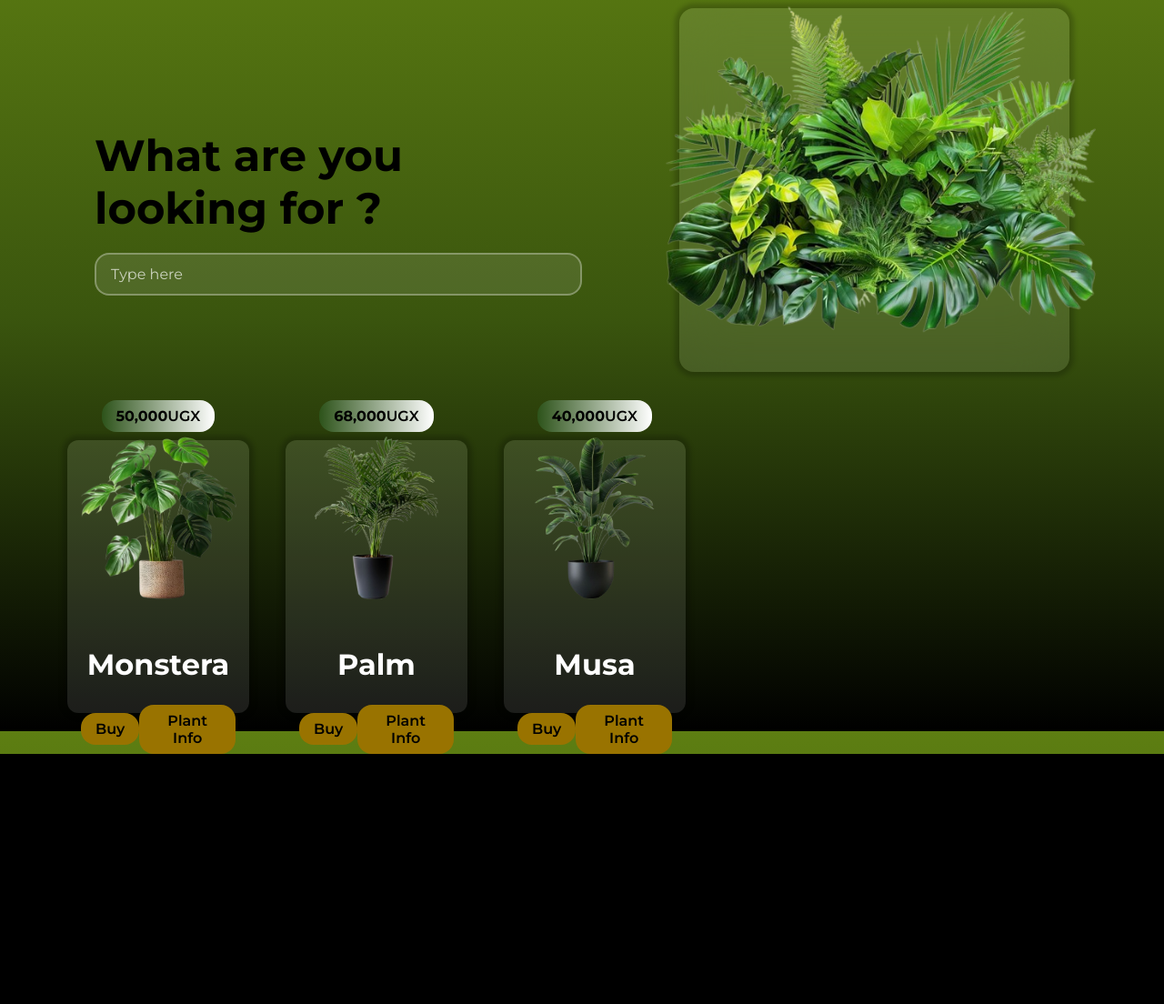
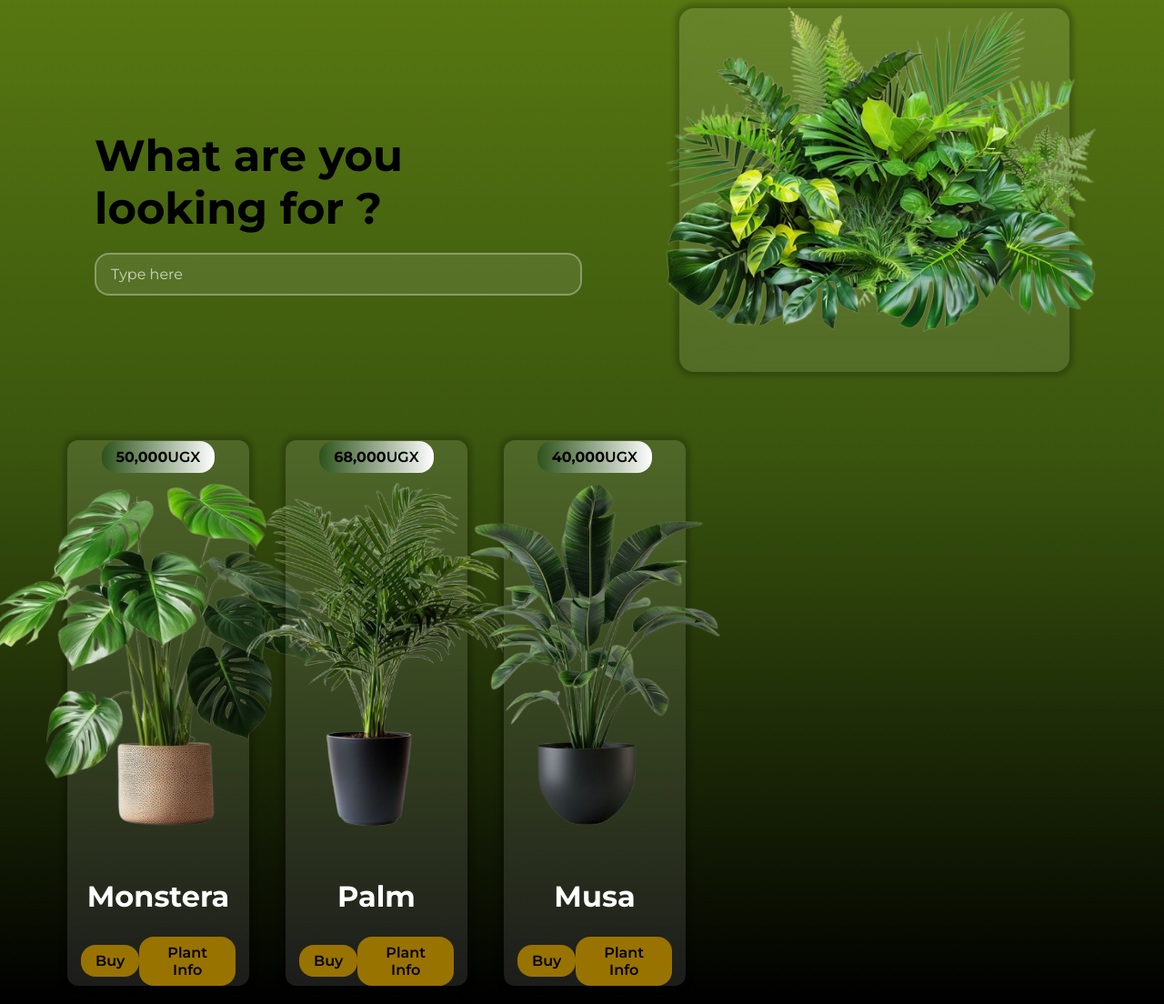
Before and after one commit to Mirembe-Peace/Eden_Botanical_Gardens, a PHP site: page / in a window 1280 px wide. Shown: the part 106-1210 px from the top of the page at 91% size. Before the commit the page ends 935 px from the top, so only its background shows below. Run offline with PHP 8.4, Linux system fonts and the light colour scheme; some web fonts are replaced.

Commit message:
some-changes

```diff
--- a/style/style.css
+++ b/style/style.css
@@ -178,7 +178,7 @@ main{
     color: white;
     user-select: none;
     width: 200px;
-    height: 300px;
+    height: 600px;
     padding: 15px;
     display: flex;
     flex-direction: column;
```
